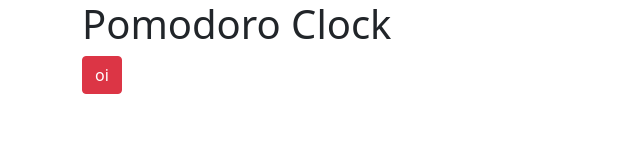
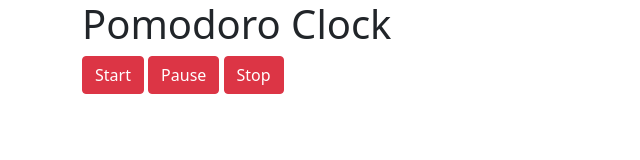
Before and after one commit to biacaram/pomodoro, a plain HTML site: page index.html in a window 1280 px wide. Shown: the whole page, without its empty margins (0-640 px from the left). Drawn offline with nearby package versions, Linux system fonts and the light colour scheme.

Commit message:
html structure

```diff
--- a/index.html
+++ b/index.html
@@ -6,8 +6,20 @@
 
   <body>
     <div class="container">
+
       <h1>Pomodoro Clock</h1>
-      <button class="btn btn-danger">oi</button>
+
+      <div id="pomodoro-container">
+        <div id="pomodoro-clock">
+          <div id="pomodoro-timer"></div>
+          <div id="pomodoro-clock-actions">
+            <button class="btn btn-danger" id="pomodoro-start">Start</button>
+            <button class="btn btn-danger" id="pomodoro-pause">Pause</button>
+            <button class="btn btn-danger" id="pomodoro-stop">Stop</button>
+          </div>
+        </div>
+      </div>
+
     </div>
   </body>
 
```
